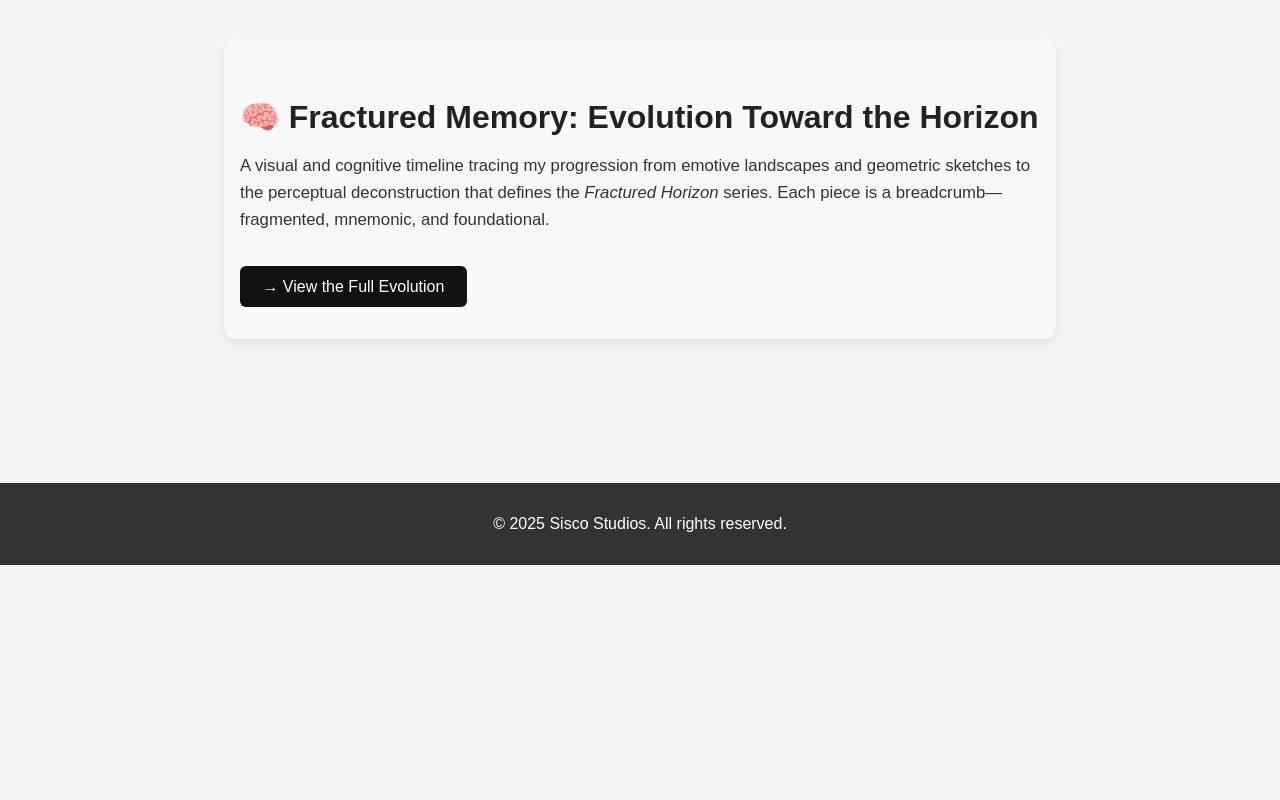
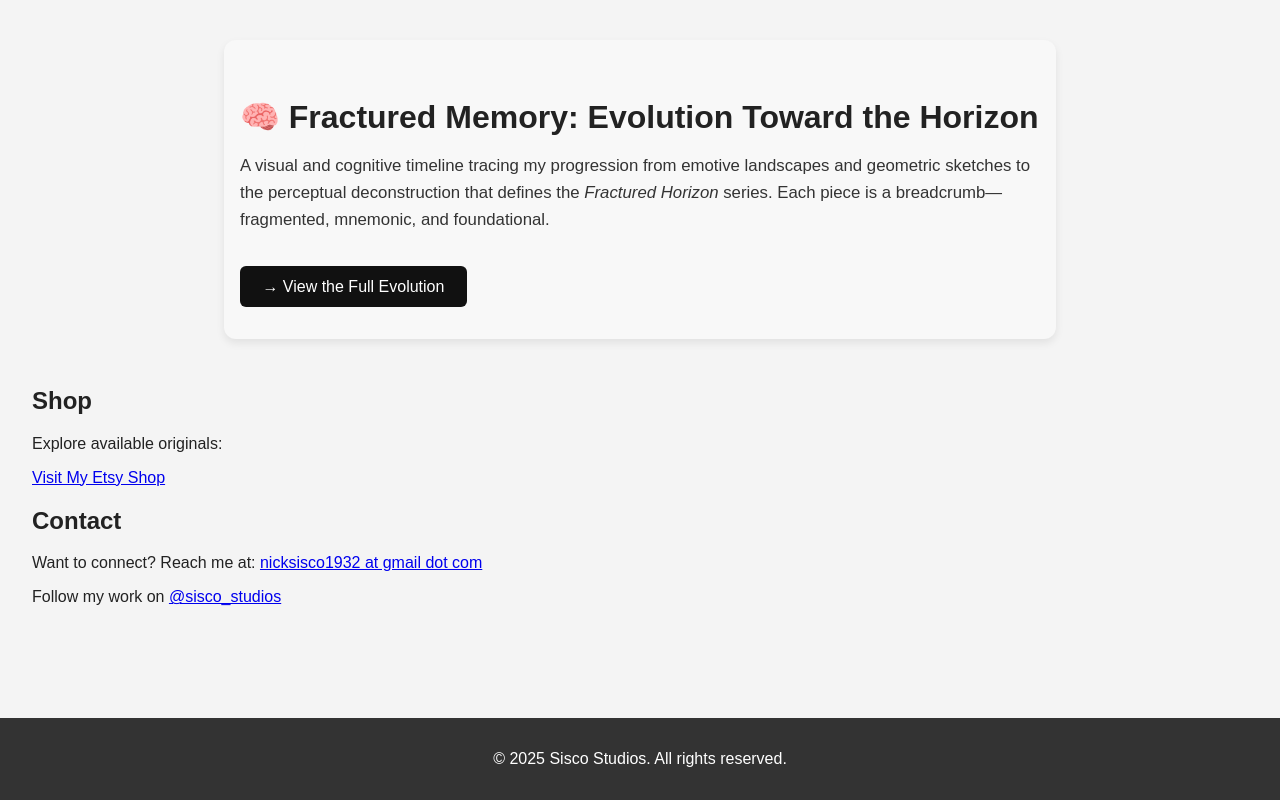
Before and after one commit to nicksisco1932/Sisco-Studios, a plain HTML site: page index.html in a window 1280 px wide. Shown: the part 877-1677 px from the top of the page. Before the commit the page ends 1442 px from the top, so only its background shows below. Drawn offline with Linux system fonts and the light colour scheme.

Commit message:
Update index.html

```diff
--- a/index.html
+++ b/index.html
@@ -126,14 +126,47 @@
           A visual and cognitive timeline tracing my progression from emotive landscapes and geometric sketches to the perceptual deconstruction that defines the <em>Fractured Horizon</em> series.
           Each piece is a breadcrumb—fragmented, mnemonic, and foundational.
         </p>
-        <a href="https://github.com/nicksisco1932/Sisco-Studios/blob/main/fractured-memory.md">
+        <a href="https://nicksisco1932.github.io/Sisco-Studios/fractured-memory">
           → View the Full Evolution
         </a>
+      </section>
+
+      <section id="shop">
+        <h2>Shop</h2>
+        <p>Explore available originals:</p>
+        <a
+          href="https://www.etsy.com/shop/SiscoStudios"
+          target="_blank"
+          rel="noopener noreferrer"
+          class="etsy-button"
+        >
+          Visit My Etsy Shop
+        </a>
+      </section>
+
+      <section id="contact">
+        <h2>Contact</h2>
+        <p>Want to connect? Reach me at: <span id="email"></span></p>
+        <p>Follow my work on <span id="instagram"></span></p>
       </section>
 
     </main>
     <footer>
       <p>&copy; 2025 Sisco Studios. All rights reserved.</p>
     </footer>
+
+    <script>
+      // Email setup
+      const emailUser = "nicksisco1932";
+      const emailDomain = "gmail.com";
+      const emailEl = document.getElementById("email");
+      emailEl.innerHTML = `<a href="mailto:${emailUser}@${emailDomain}">${emailUser} at ${emailDomain.replace('.', ' dot ')}</a>`;
+
+      // Instagram setup
+      const instaUser = "sisco_studios";
+      const instaEl = document.getElementById("instagram");
+      instaEl.innerHTML = `<a href="https://www.instagram.com/${instaUser}/" target="_blank">@${instaUser}</a>`;
+    </script>
+
   </body>
 </html>
```
